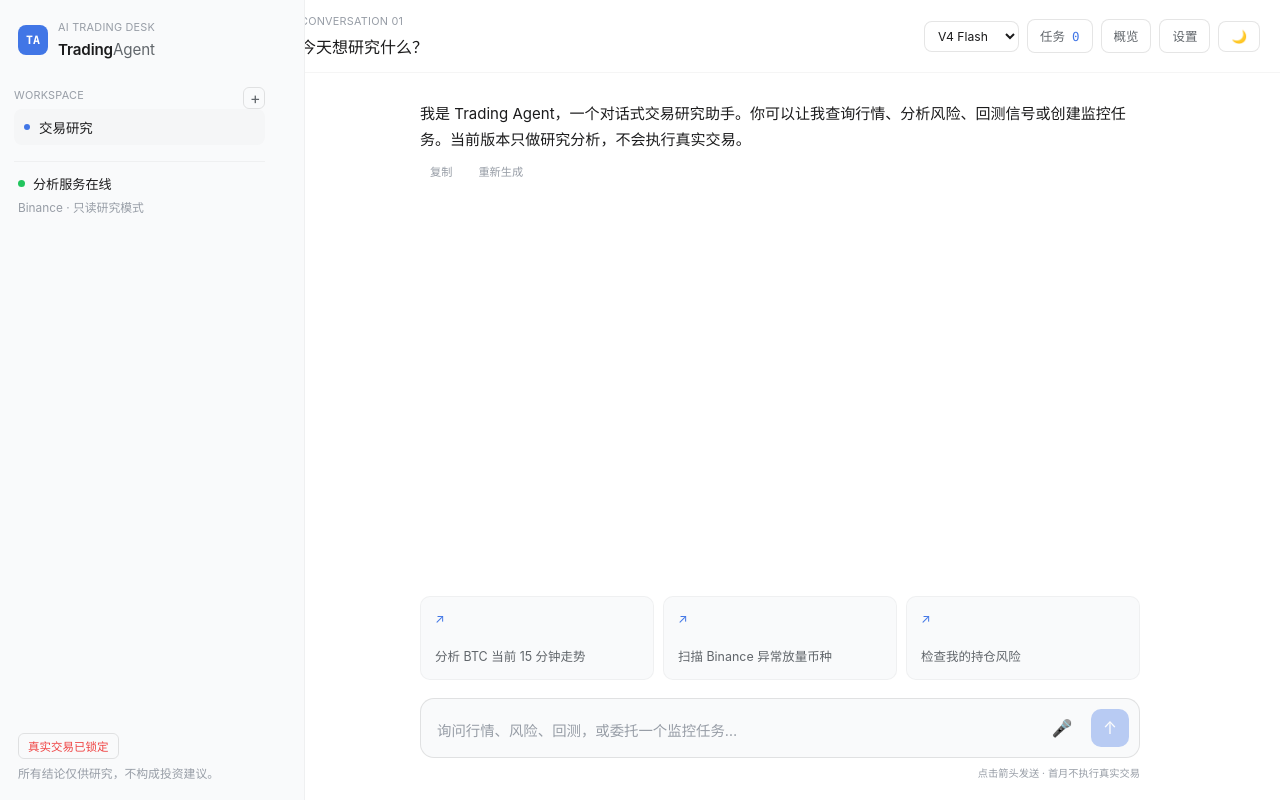
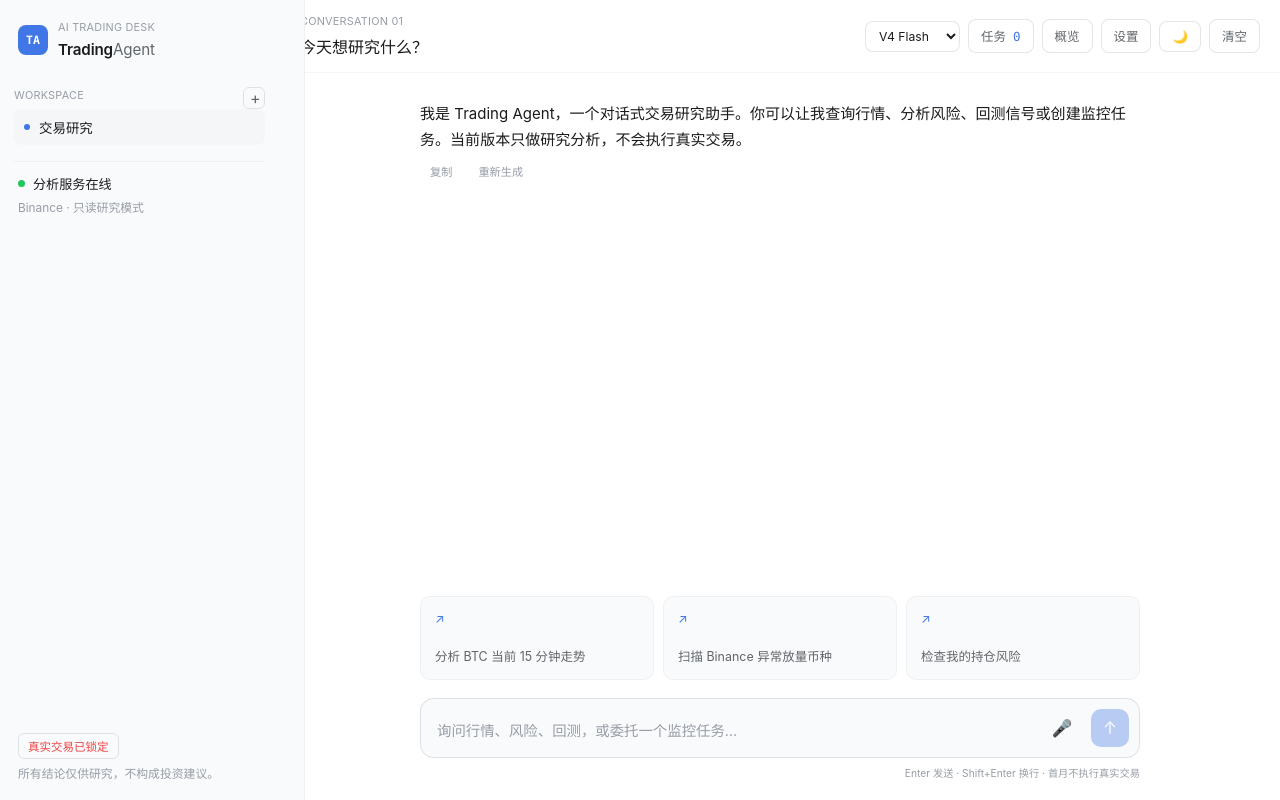
Before and after one commit to CryptoDuzey/trading-agent, a React (Vite) app in the folder apps/web/: page / in a window 1280 px wide. Built offline with nearby package versions, Linux system fonts and the light colour scheme.

Commit message:
feat: Enter-to-send and clear conversation
- Enter sends, Shift+Enter adds a newline; clear button resets the transcript.

```diff
--- a/apps/web/src/App.tsx
+++ b/apps/web/src/App.tsx
@@ -433,6 +433,11 @@ function App() {
     });
   };
 
+  const clearConversation = () => {
+    setMessages(initialMessages);
+    setFeedback({});
+  };
+
   const useStarterPrompt = (prompt: string) => setInput(prompt);
 
   const startListening = () => {
@@ -601,6 +606,14 @@ function App() {
               }
             >
               {theme === "light" ? "🌙" : "☀️"}
+            </button>
+            <button
+              className="icon-button"
+              type="button"
+              aria-label="清空对话"
+              onClick={clearConversation}
+            >
+              清空
             </button>
           </div>
         </header>
@@ -800,6 +813,16 @@ function App() {
                   el.style.height = `${Math.min(el.scrollHeight, 200)}px`;
                 }
               }}
+              onKeyDown={(event) => {
+                if (
+                  event.key === "Enter" &&
+                  !event.shiftKey &&
+                  !event.nativeEvent.isComposing
+                ) {
+                  event.preventDefault();
+                  event.currentTarget.form?.requestSubmit();
+                }
+              }}
               placeholder="询问行情、风险、回测，或委托一个监控任务…"
               rows={1}
             />
@@ -822,7 +845,9 @@ function App() {
               {isSending ? "…" : "↑"}
             </button>
           </form>
-          <p className="composer-hint">点击箭头发送 · 首月不执行真实交易</p>
+          <p className="composer-hint">
+            Enter 发送 · Shift+Enter 换行 · 首月不执行真实交易
+          </p>
         </div>
       </section>
 
```
